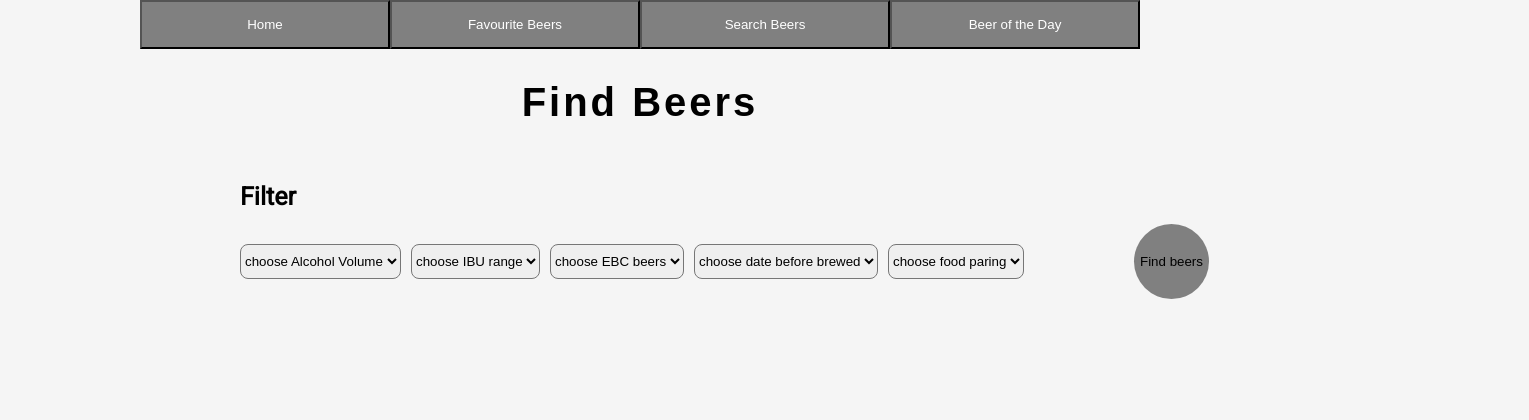
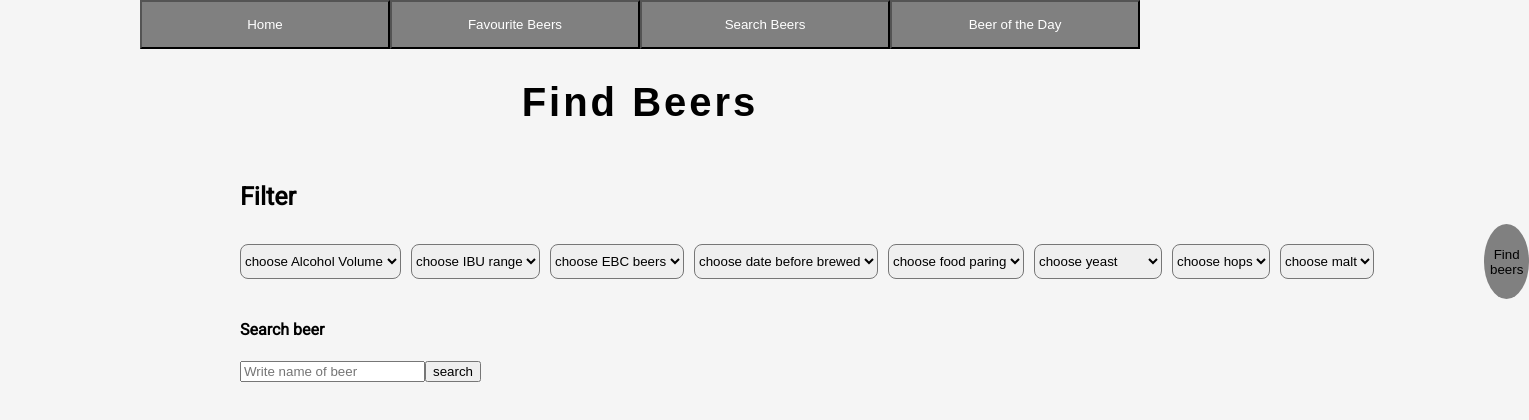
Before and after one commit to dwantula/world-beers, a React (Create React App) app: page / in a window 1280 px wide. Both pictures are taken after a click on the button "Search Beers". Shown: the top 420 px of the page, 1529 px wide, since content can reach past the window. Built offline with nearby package versions, Linux system fonts and the light colour scheme.

Commit message:
search beers filter (#5)
* search beers filter
* beer search introduced
* code inproved
* corected code

```diff
--- a/src/screens/BeerOfTheDay/BeerOfTheDay.jsx
+++ b/src/screens/BeerOfTheDay/BeerOfTheDay.jsx
@@ -31,7 +31,7 @@ class BeerOfTheDayComponent extends PureComponent {
 
   render() {
     const { beer } = this.state;
-    const { id, img, abv, ibu, name, description } = beer;
+    const { img, abv, ibu, name, description } = beer;
     return (
       <div className="beer-day-page">
         <Heading
@@ -44,7 +44,7 @@ class BeerOfTheDayComponent extends PureComponent {
           text="Choose a beer"
         />
         {
-          name && <div key={id} className="random-beer">
+          name && <div className="random-beer">
             <FavouriteButton
               onClick={this.addBeerToFavourites} />
             <Beer
--- a/src/screens/SearchBeers/SearchBeers.jsx
+++ b/src/screens/SearchBeers/SearchBeers.jsx
@@ -6,6 +6,7 @@ import './styles.scss';
 import Heading from '../../shared/components/Heading/Heading';
 import SelectComponent from '../../shared/components/Select/Select';
 import FavouriteButton from '../../shared/components/FavouriteButton/FavouriteButton';
+import InputComponent from '../../shared/components/Input/Input';
 import { getItemFromLocalStorage, saveItemInLocalStorage } from '../../services/localStorage';
 
 const alcohollVolumeOptions = [
@@ -59,28 +60,81 @@ const brewedOptions = [
 const foodOptions = [
   {
     label: "Chicken",
-    value: "food=Chicken"
+    value: "food=chicken"
   },
   {
     label: "Burger",
-    value: "food=Burger"
+    value: "food=burger"
   },
   {
     label: "Salad",
-    value: "food=Salad"
+    value: "food=salad"
   },
   {
     label: "Pasta",
-    value: "food=Pasta"
+    value: "food=pasta"
   },
   {
     label: "Fish",
-    value: "food=Fish"
+    value: "food=fish"
   },
   {
     label: "Beef",
-    value: "food=Beef"
+    value: "food=beef"
   },
+]
+
+const yeastOptions = [
+  {
+    label: 'Pilsen Lager',
+    value: 'yeast=pilsen_lager'
+  },
+  {
+    label: 'American Ale',
+    value: 'yeast=american_ale'
+  },
+  {
+    label: 'Belgian Ardennes',
+    value: 'yeast=belgian_ardennes'
+  },
+  {
+    label: 'French Saison',
+    value: 'yeast=french_saison'
+  }
+]
+
+const hopsOptions = [
+  {
+    label: 'Fuggles',
+    value: 'hops=fuggles'
+  },
+  {
+    label: 'First Gold',
+    value: 'hops=first_gold'
+  },
+  {
+    label: 'Simcoe',
+    value: 'hops=simcoe'
+  },
+  {
+    label: 'Amarillo',
+    value: 'hops=amarillo'
+  }
+]
+
+const maltOptions = [
+  {
+    label: 'Caramalt',
+    value: 'malt=caramalt'
+  },
+  {
+    label: 'Munich',
+    value: 'malt=munich'
+  },
+  {
+    label: 'Extra Pale',
+    value: 'malt=extra_pale'
+  }
 ]
 
 class SearchBeersComponent extends PureComponent {
@@ -93,6 +147,10 @@ class SearchBeersComponent extends PureComponent {
       colorOfBeer: '',
       brewedBefore: '',
       food: '',
+      beerName: '',
+      yeast: '',
+      hops: '',
+      malt: '',
     };
   };
 
@@ -104,10 +162,16 @@ class SearchBeersComponent extends PureComponent {
   };
 
   getBeers = async () => {
-    const { alcoholVolume, ibuRange, colorOfBeer, brewedBefore, food, } = this.state;
-    const beers = await fetchBeers([alcoholVolume, ibuRange, colorOfBeer, brewedBefore, food,])
+    const { alcoholVolume, ibuRange, colorOfBeer, brewedBefore, food, yeast, hops, malt } = this.state;
+    const beers = await fetchBeers([alcoholVolume, ibuRange, colorOfBeer, brewedBefore, food, yeast, hops, malt]);
     this.setState({ beers });
   };
+
+  getBeerByName = async () => {
+    const { beerName } = this.state
+    const beers = await fetchBeers([`beer_name=${beerName}`]);
+    this.setState({ beers })
+  }
 
   addToFavorites = id => {
     const beers = getItemFromLocalStorage('beers') || [];
@@ -117,7 +181,7 @@ class SearchBeersComponent extends PureComponent {
   };
 
   render() {
-    const { beers, alcoholVolume, ibuRange, colorOfBeer, brewedBefore, food } = this.state;
+    const { beers, alcoholVolume, ibuRange, colorOfBeer, brewedBefore, food, beerName, yeast, hops, malt } = this.state;
     return (
       <div className="search-page">
         <Heading
@@ -171,10 +235,50 @@ class SearchBeersComponent extends PureComponent {
             options={foodOptions}
             placeholder="choose food paring"
           />
+          <SelectComponent
+            onChange={this.handleChange}
+            className="select"
+            name="yeast"
+            value={yeast}
+            options={yeastOptions}
+            placeholder="choose yeast"
+          />
+          <SelectComponent
+            onChange={this.handleChange}
+            className="select"
+            name="hops"
+            value={hops}
+            options={hopsOptions}
+            placeholder="choose hops"
+          />
+          <SelectComponent
+            onChange={this.handleChange}
+            className="select"
+            name="malt"
+            value={malt}
+            options={maltOptions}
+            placeholder="choose malt"
+          />
           <Button
             className="button-search"
             onClick={this.getBeers}
             text="Find beers"
+          />
+        </div>
+        <div className="form">
+          <Heading
+            text="Search beer"
+            type="h4"
+          />
+          <InputComponent
+            name="beerName"
+            onChange={this.handleChange}
+            value={beerName}
+            placeholder="Write name of beer"
+          />
+          <Button
+            text="search"
+            onClick={this.getBeerByName}
           />
         </div>
         {
--- a/src/shared/components/Button/Button.jsx
+++ b/src/shared/components/Button/Button.jsx
@@ -13,7 +13,7 @@ const Button = ({ className, type, onClick, text }) => {
 };
 
 Button.propTypes = {
-  className: PropTypes.string.isRequired,
+  className: PropTypes.string,
   type: PropTypes.string,
   onClick: PropTypes.func.isRequired,
   text: PropTypes.string.isRequired
--- a/src/shared/components/Heading/Heading.jsx
+++ b/src/shared/components/Heading/Heading.jsx
@@ -24,7 +24,7 @@ function Heading({ type, className, text }) {
 
 Heading.propTypes = {
   type: PropTypes.string,
-  className: PropTypes.string.isRequired,
+  className: PropTypes.string,
   text: PropTypes.string.isRequired,
 };
 
--- /dev/null
+++ b/src/shared/components/Input/Input.jsx
@@ -0,0 +1,27 @@
+import React from 'react';
+import './style.scss';
+import PropTypes from 'prop-types';
+
+const InputComponent = ({ className, placeholder, value, type, name, onChange }) => {
+  return (
+
+    <input
+      className={className}
+      placeholder={placeholder}
+      value={value}
+      name={name}
+      type={type}
+      onChange={onChange}>
+    </input>
+  );
+}
+
+InputComponent.propTypes = {
+  className: PropTypes.string,
+  placeholder: PropTypes.string,
+  onChange: PropTypes.func,
+  name: PropTypes.string,
+  type: PropTypes.string,
+}
+
+export default InputComponent;
--- a/src/shared/components/Select/Select.jsx
+++ b/src/shared/components/Select/Select.jsx
@@ -24,7 +24,7 @@ SelectComponents.propTypes = {
   name: PropTypes.string.isRequired,
   value: PropTypes.string.isRequired,
   onChange: PropTypes.func.isRequired,
-  placeholder: PropTypes.string.isRequired,
+  placeholder: PropTypes.string.isRequired
 }
 
 export default SelectComponents;
```
Also changed, not shown: src/services/beers.js (+23 -2 lines), src/shared/components/Input/style.scss (added).
